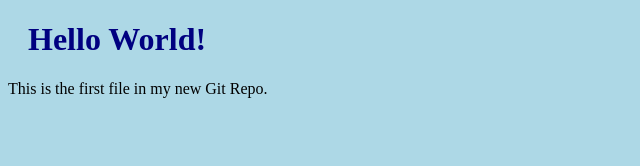
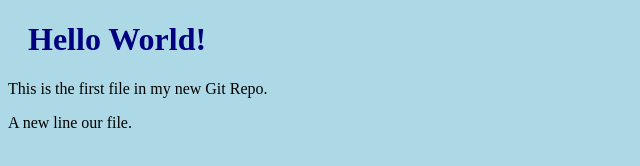
Before and after one commit to yesarsha/Hello-World-Git, a plain HTML site: page index.html in a window 1280 px wide. Shown: the whole page, without its empty margins (0-640 px from the left). Drawn offline with Linux system fonts and the light colour scheme.

Commit message:
Updated index.html with a new line

```diff
--- a/index.html
+++ b/index.html
@@ -10,5 +10,6 @@
 
     <h1>Hello World!</h1>
     <p>This is the first file in my new Git Repo.</p>
+    <p>A new line our file.</p>
 </body>
 </html>
```
